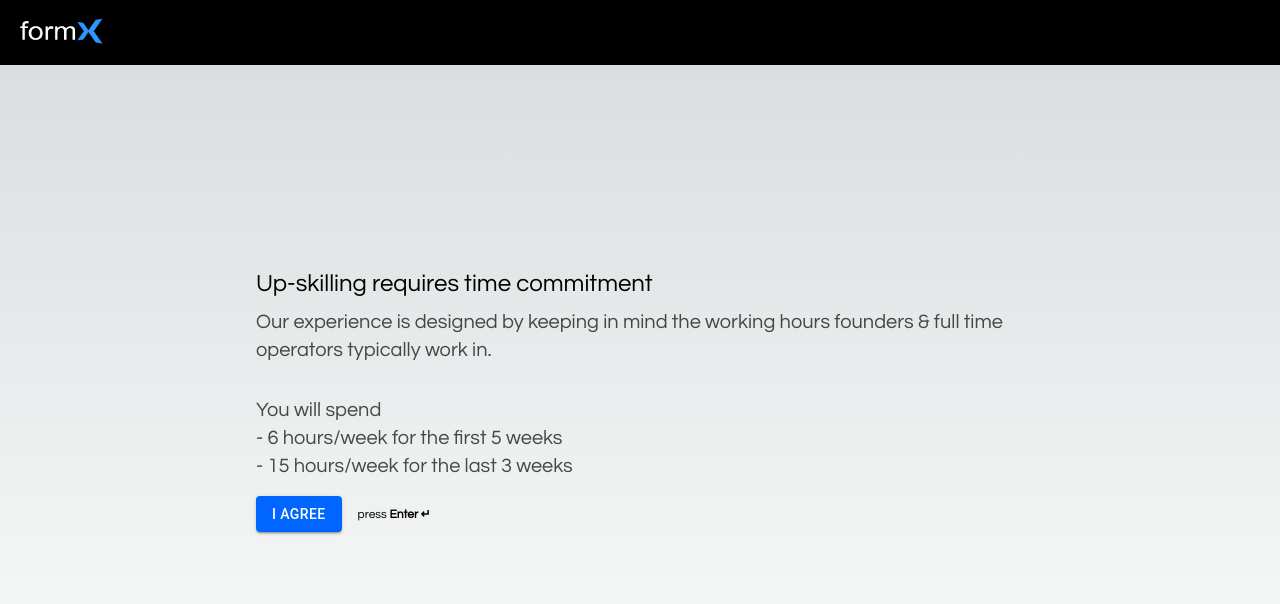
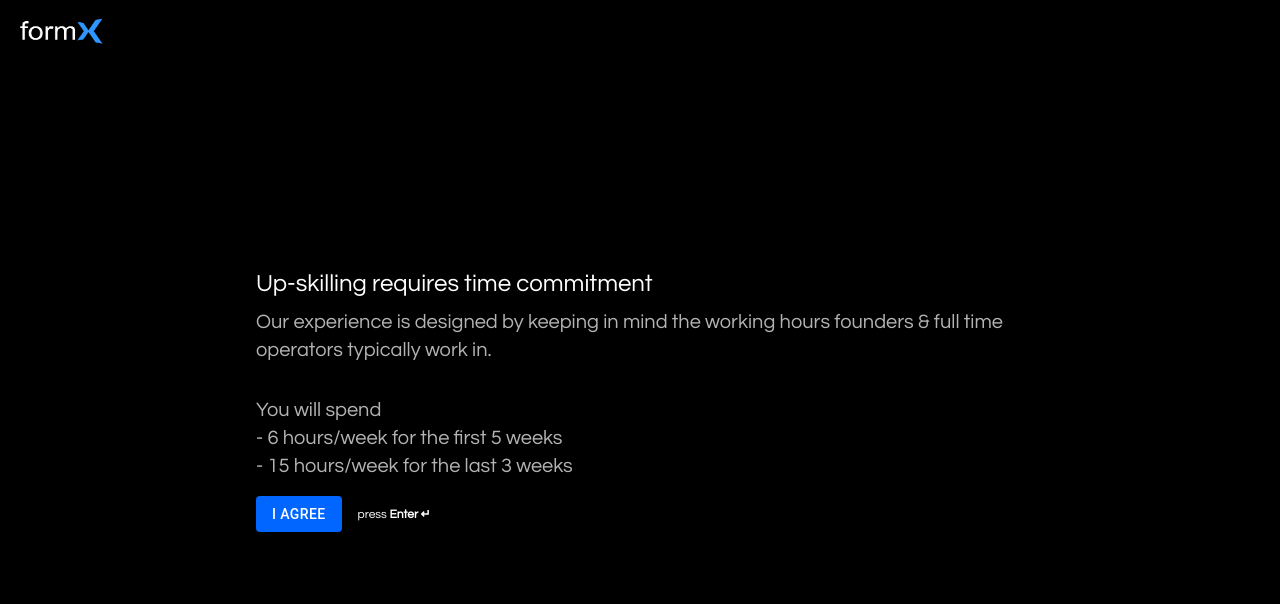
Before and after one commit to yksolanki9/formX, a Next.js app: page / in a window 1280 px wide. Shown: the top 604 px of the page. Built offline with nearby package versions, Linux system fonts and the light colour scheme.

Commit message:
Fix bg color

```diff
--- a/styles/globals.css
+++ b/styles/globals.css
@@ -96,13 +96,8 @@ body {
 }
 
 body {
-  color: rgb(var(--foreground-rgb));
-  background: linear-gradient(
-      to bottom,
-      transparent,
-      rgb(var(--background-end-rgb))
-    )
-    rgb(var(--background-start-rgb));
+  background: black;
+  color: white;
   -webkit-font-smoothing: antialiased;
   -moz-osx-font-smoothing: grayscale;
 }
```
